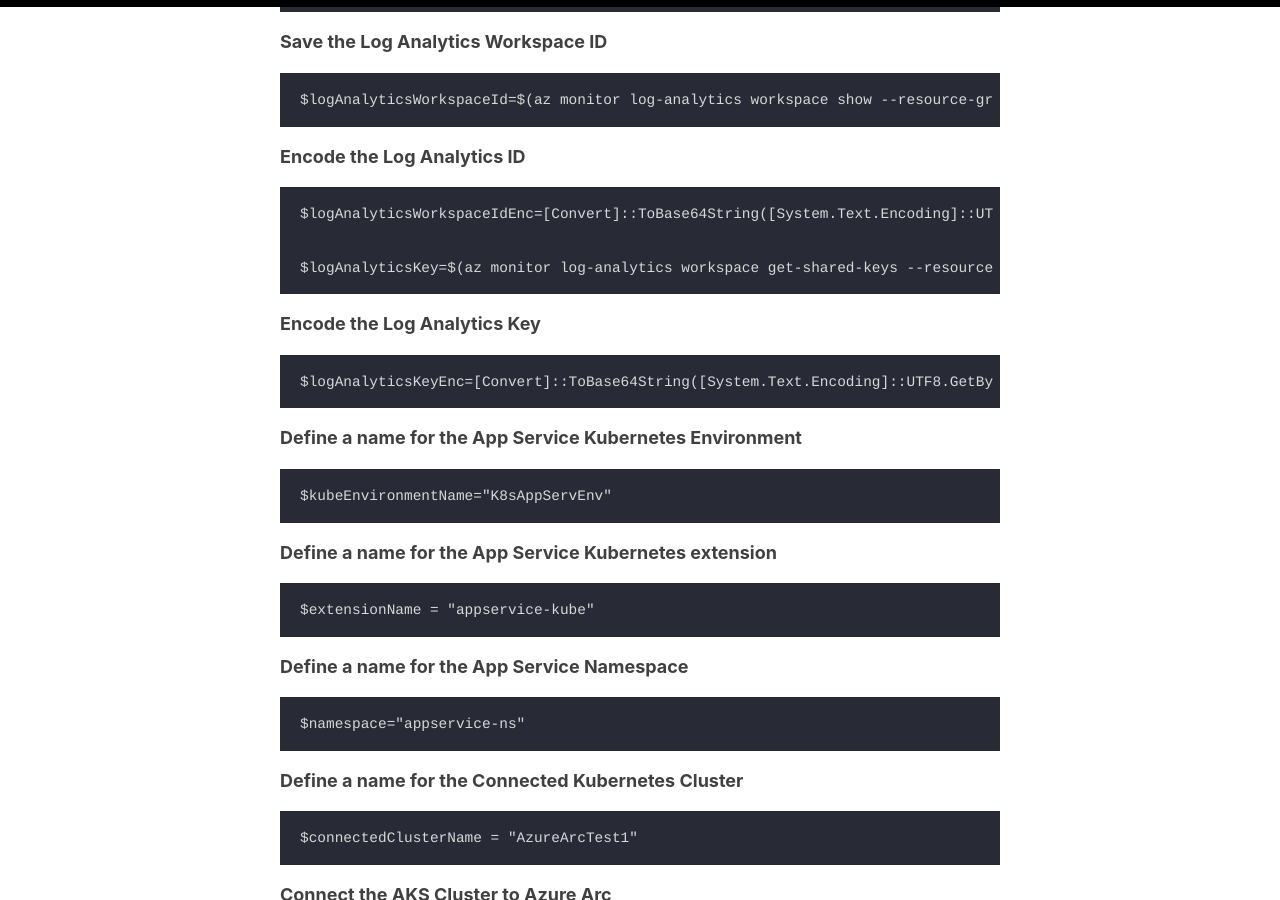
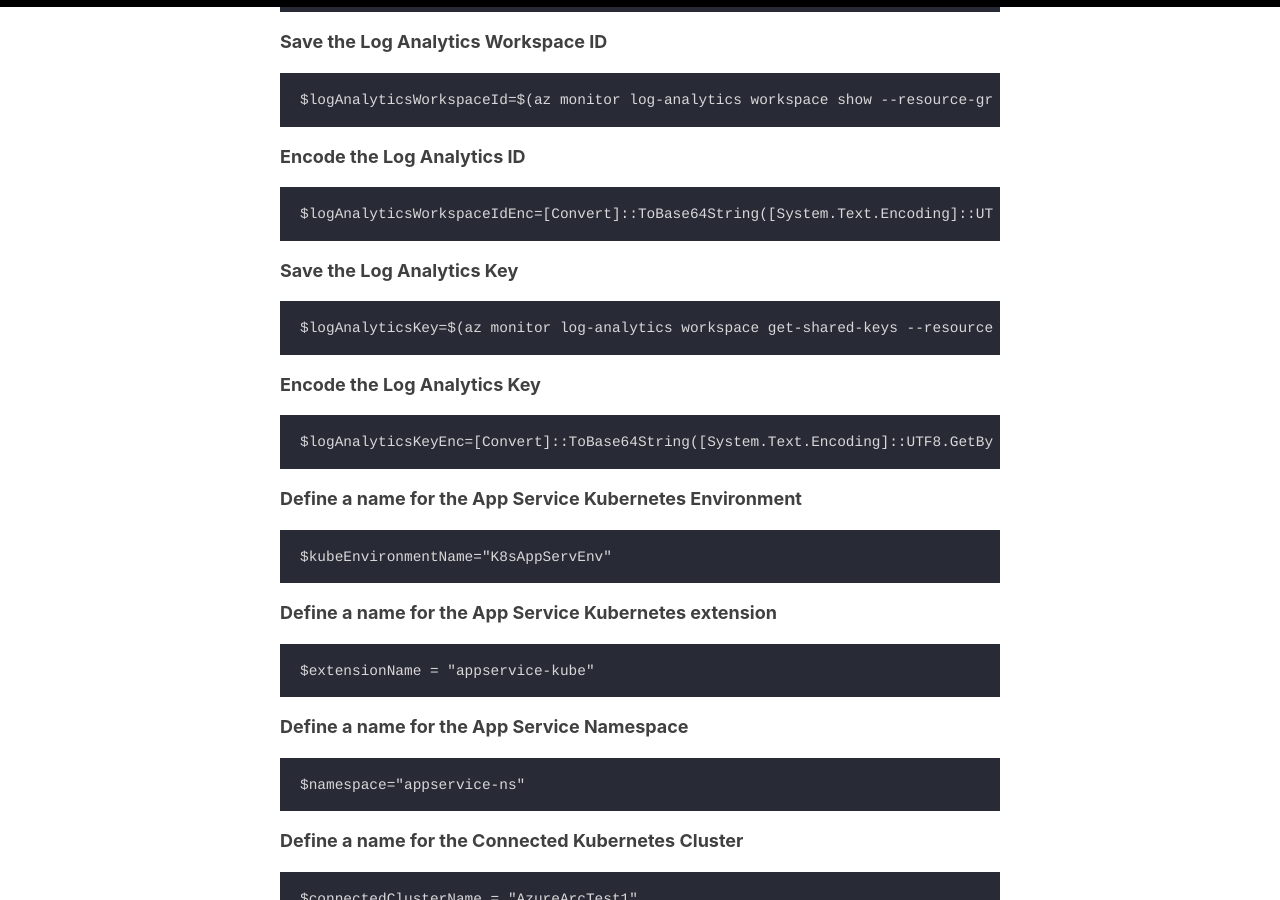
Before and after one commit to RonaldMariah/ronaldmariah.github.io, a Jekyll site: the page built from _posts/2021-12-01-azure-arc-kubernetes-app-service.md, in a window 1280 px wide and 900 px high, scrolled down 3572 px. Built offline with Jekyll 4.4.1, drawn with Linux system fonts in a browser that asks for light colours; our own code applies the rules of GitHub Pages for plain Markdown files.

Commit message:
Updates.

````diff
--- a/_posts/2021-12-01-azure-arc-kubernetes-app-service.md
+++ b/_posts/2021-12-01-azure-arc-kubernetes-app-service.md
@@ -127,6 +127,8 @@ $logAnalyticsWorkspaceId=$(az monitor log-analytics workspace show --resource-gr
 $logAnalyticsWorkspaceIdEnc=[Convert]::ToBase64String([System.Text.Encoding]::UTF8.GetBytes($logAnalyticsWorkspaceId))
 ```
 
+**Save the Log Analytics Key**
+
 ```
 $logAnalyticsKey=$(az monitor log-analytics workspace get-shared-keys --resource-group $logAnalyticsGroupName --workspace-name $workspaceName --query primarySharedKey --output tsv)
 ```
````
